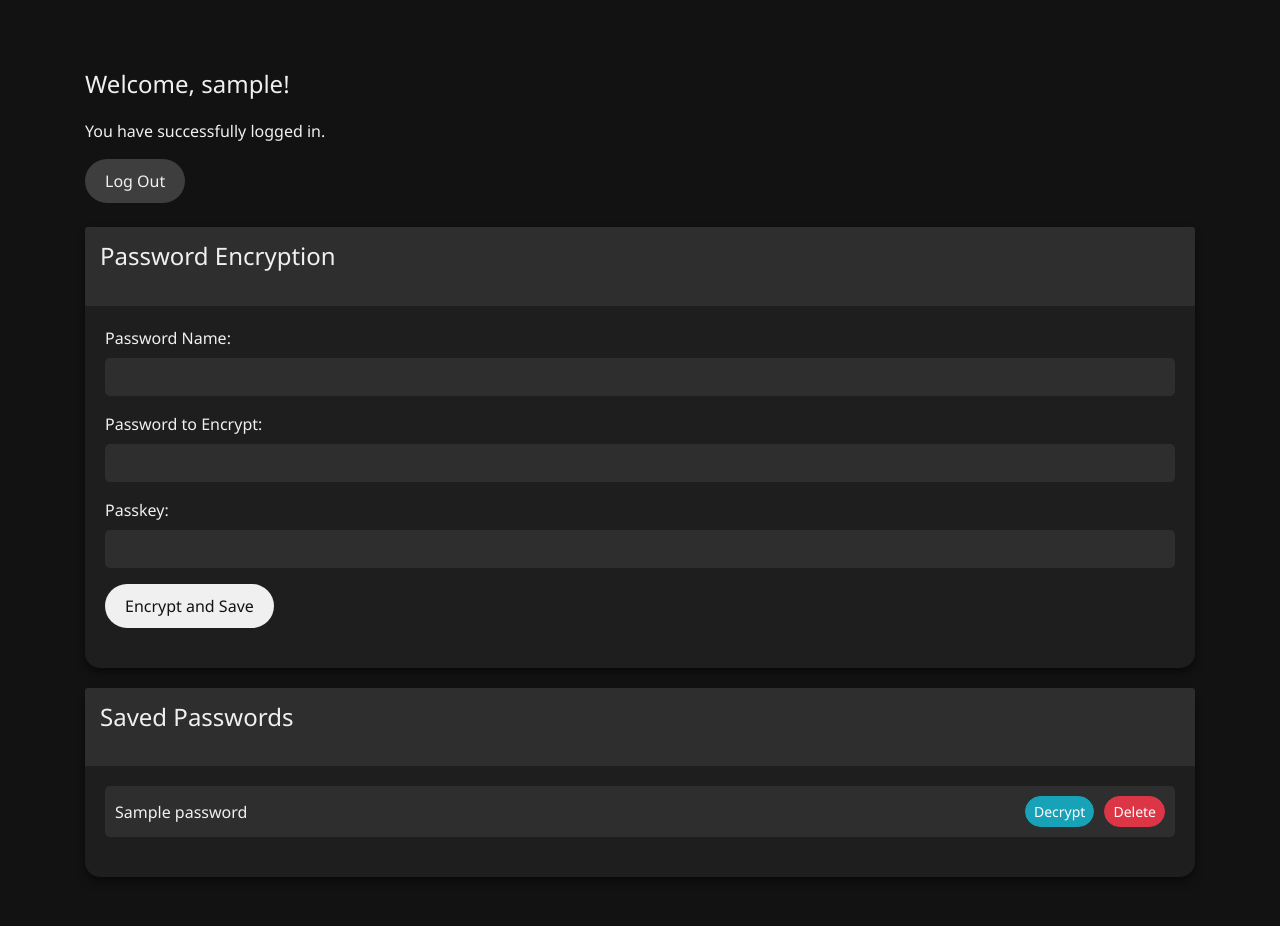
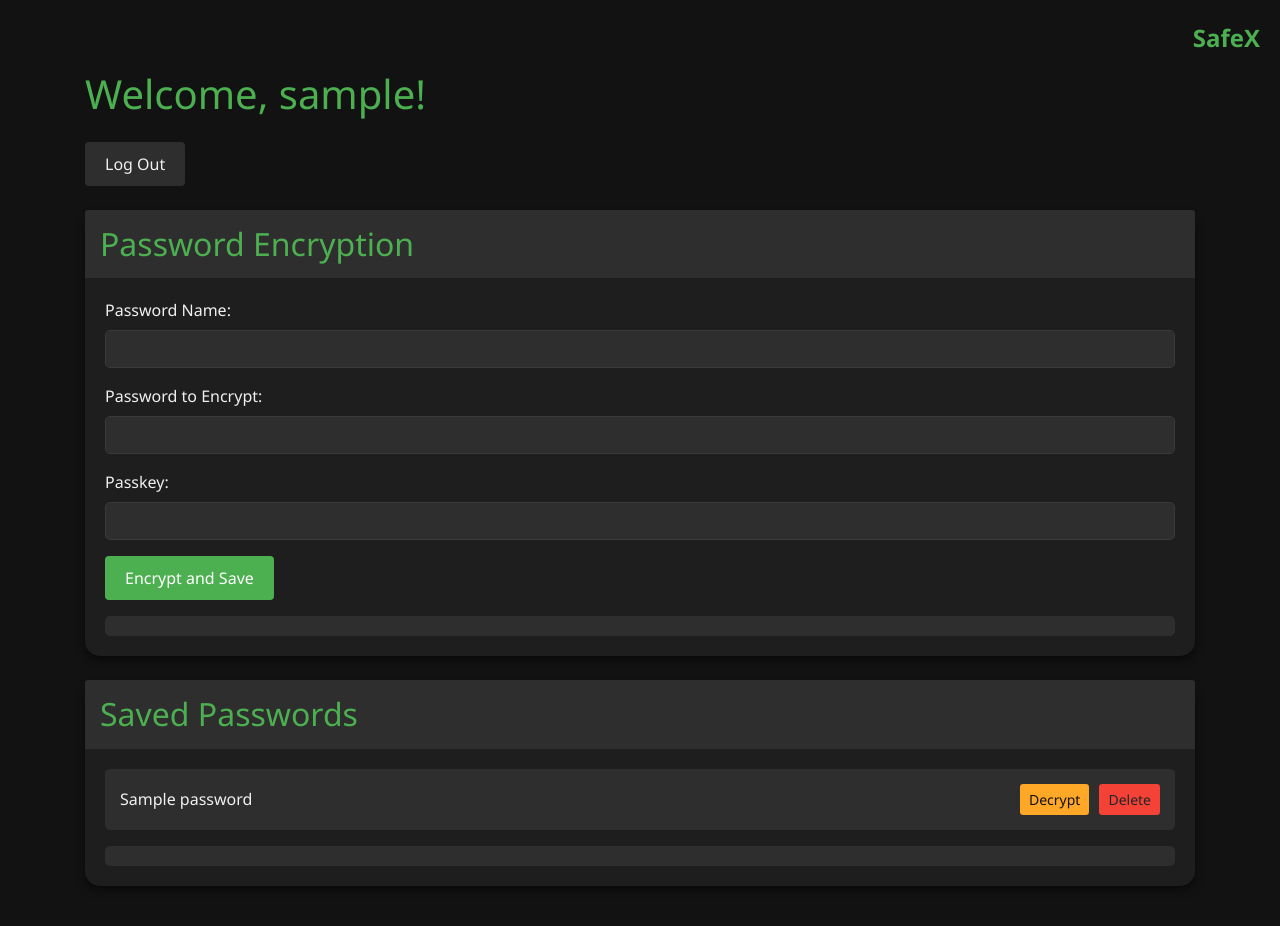
Before and after one commit to psuyog910/SafeX, a Flask app: page /dashboard in a window 1280 px wide. Before the commit the page ends 837 px from the top, so only its background shows below. Run offline with Flask 3, Linux system fonts and the light colour scheme; a user stored in the database is signed in; tables that the repository leaves empty hold one stand-in row (values such as "Sample post"); some libraries are stand-ins or nearby versions.

Commit message:
Update dashboard.html

```diff
--- a/templates/dashboard.html
+++ b/templates/dashboard.html
@@ -7,102 +7,165 @@
     <link href="https://stackpath.bootstrapcdn.com/bootstrap/4.5.2/css/bootstrap.min.css" rel="stylesheet">
     <link href="https://cdnjs.cloudflare.com/ajax/libs/font-awesome/5.15.3/css/all.min.css" rel="stylesheet">
     <style>
+        :root {
+            --primary-bg: #121212;
+            --secondary-bg: #1e1e1e;
+            --card-bg: #2e2e2e;
+            --text-color: #f0f0f0;
+            --accent-color: #4CAF50;
+            --highlight-color: #FFA726;
+            --danger-color: #F44336;
+        }
+
         body {
-            background-color: #121212;
-            color: #f0f0f0;
+            background-color: var(--primary-bg);
+            color: var(--text-color);
             font-family: 'Segoe UI', Tahoma, Geneva, Verdana, sans-serif;
             margin: 0;
             padding: 20px;
         }
+
         .container {
             margin-top: 50px;
         }
+
         .card {
-            background-color: #1e1e1e;
+            background-color: var(--secondary-bg);
             border: none;
             border-radius: 15px;
             box-shadow: 0 4px 8px rgba(0, 0, 0, 0.5);
             margin-bottom: 20px;
         }
-        .card-header, .card-body {
-            border-radius: 15px;
-        }
+
         .card-header {
-            background-color: #2e2e2e;
-            color: #f0f0f0;
+            background-color: var(--card-bg);
+            color: var(--text-color);
             border-bottom: none;
             padding: 15px;
+            font-size: 1.2em;
+            font-weight: bold;
         }
+
         .card-body {
             padding: 20px;
         }
+
         h1, h2 {
-            font-size: 24px;
-            color: #f0f0f0;
+            color: var(--accent-color);
             margin-bottom: 20px;
         }
-        button, .btn {
-            border-radius: 25px;
-            transition: background-color 0.3s ease, transform 0.3s ease, box-shadow 0.3s ease;
-        }
+
         .btn-primary {
-            background-color: #f0f0f0;
-            color: #121212;
+            background-color: var(--accent-color);
             border: none;
             padding: 10px 20px;
             font-size: 16px;
         }
+
         .btn-primary:hover {
-            background-color: #d0d0d0;
+            background-color: #45a049;
             transform: translateY(-2px);
             box-shadow: 0 6px 12px rgba(0, 0, 0, 0.3);
         }
+
         .btn-secondary {
-            background-color: #3e3e3e;
-            color: #f0f0f0;
+            background-color: var(--card-bg);
+            color: var(--text-color);
             border: none;
             padding: 10px 20px;
             font-size: 16px;
         }
+
         .btn-secondary:hover {
-            background-color: #5e5e5e;
+            background-color: #3e3e3e;
             transform: translateY(-2px);
             box-shadow: 0 6px 12px rgba(0, 0, 0, 0.3);
         }
+
         .form-control {
-            background-color: #2e2e2e;
-            color: #f0f0f0;
-            border: none;
+            background-color: var(--card-bg);
+            color: var(--text-color);
+            border: 1px solid #3a3a3a;
             border-radius: 5px;
             padding: 10px;
         }
-        .result {
-            margin-top: 20px;
-        }
+
         .password-item {
             display: flex;
             justify-content: space-between;
             align-items: center;
             margin-bottom: 10px;
-            background-color: #2e2e2e;
-            padding: 10px;
+            background-color: var(--card-bg);
+            padding: 15px;
             border-radius: 5px;
+            transition: background-color 0.3s ease;
         }
+
+        .password-item:hover {
+            background-color: #3a3a3a;
+        }
+
         .password-actions {
             display: flex;
             gap: 10px;
         }
+
+        .decrypt-btn {
+            background-color: var(--highlight-color);
+            color: var(--primary-bg);
+        }
+
+        .decrypt-btn:hover {
+            background-color: #FF9800;
+        }
+
+        .delete-btn {
+            background-color: var(--danger-color);
+        }
+
+        .delete-btn:hover {
+            background-color: #D32F2F;
+        }
+
+        .safex-name {
+            position: absolute;
+            top: 20px;
+            right: 20px;
+            font-size: 24px;
+            color: var(--accent-color);
+            font-weight: bold;
+        }
+
+        #encrypt-result, #decrypt-result {
+            margin-top: 20px;
+            padding: 10px;
+            border-radius: 5px;
+            background-color: var(--card-bg);
+        }
+
+        .modal-content {
+            background-color: var(--secondary-bg);
+            color: var(--text-color);
+        }
+
+        .modal-header {
+            border-bottom: 1px solid var(--card-bg);
+        }
+
+        .modal-footer {
+            border-top: 1px solid var(--card-bg);
+        }
     </style>
 </head>
 <body>
+    <div class="safex-name">SafeX</div>
     <div class="container">
-        <h1>Welcome, {{ name }}!</h1>
-        <p>You have successfully logged in.</p>
-        <a href="{{ url_for('logout') }}" class="btn btn-secondary">Log Out</a>
+        <h1 class="mb-4">Welcome, {{ name }}!</h1>
+        <a href="{{ url_for('logout') }}" class="btn btn-secondary mb-4">Log Out</a>
 
-        <div class="card mt-4">
+        <div class="card mb-4">
             <div class="card-header">
-                <h2>Password Encryption</h2>
+                <h2 class="mb-0">Password Encryption</h2>
             </div>
             <div class="card-body">
                 <form id="encrypt-form">
@@ -120,13 +183,13 @@
                     </div>
                     <button type="submit" class="btn btn-primary">Encrypt and Save</button>
                 </form>
-                <div id="encrypt-result" class="result"></div>
+                <div id="encrypt-result" class="mt-3"></div>
             </div>
         </div>
 
         <div class="card">
             <div class="card-header">
-                <h2>Saved Passwords</h2>
+                <h2 class="mb-0">Saved Passwords</h2>
             </div>
             <div class="card-body">
                 <div id="password-list">
@@ -134,23 +197,23 @@
                         <div class="password-item" data-id="{{ password.id }}">
                             <span>{{ password.name }}</span>
                             <div class="password-actions">
-                                <button class="btn btn-sm btn-info decrypt-btn" data-id="{{ password.id }}">Decrypt</button>
-                                <button class="btn btn-sm btn-danger delete-btn" data-id="{{ password.id }}">Delete</button>
+                                <button class="btn btn-sm decrypt-btn" data-id="{{ password.id }}">Decrypt</button>
+                                <button class="btn btn-sm delete-btn" data-id="{{ password.id }}">Delete</button>
                             </div>
                         </div>
                     {% endfor %}
                 </div>
-                <div id="decrypt-result" class="result"></div>
+                <div id="decrypt-result" class="mt-3"></div>
             </div>
         </div>
     </div>
 
     <div class="modal fade" id="decryptModal" tabindex="-1" role="dialog" aria-labelledby="decryptModalLabel" aria-hidden="true">
         <div class="modal-dialog" role="document">
-        <div class="modal-content" style="background-color: #1c1c1c; color: #f0f0f0;">
-            <div class="modal-header" style="border-bottom: 1px solid #3a3a3a;">
-                <h5 class="modal-title" id="decryptModalLabel" style="color: #f0f0f0;">Decrypt Password</h5>
-                <button type="button" class="close" data-dismiss="modal" aria-label="Close" style="color: #f0f0f0;">
+            <div class="modal-content">
+                <div class="modal-header">
+                    <h5 class="modal-title" id="decryptModalLabel">Decrypt Password</h5>
+                    <button type="button" class="close" data-dismiss="modal" aria-label="Close">
                         <span aria-hidden="true">&times;</span>
                     </button>
                 </div>
@@ -159,22 +222,22 @@
                         <input type="hidden" id="decrypt_password_id" name="password_id">
                         <div class="form-group">
                             <label for="decrypt_passkey">Passkey:</label>
-                        <input type="password" class="form-control" id="decrypt_passkey" name="passkey" required style="background-color: #2c2c2c; color: #f0f0f0; border: 1px solid #3a3a3a;">
+                            <input type="password" class="form-control" id="decrypt_passkey" name="passkey" required>
                         </div>
                     </form>
                 </div>
-            <div class="modal-footer" style="border-top: 1px solid #3a3a3a;">
-                <button type="button" class="btn btn-secondary" data-dismiss="modal" style="background-color: #444; border: none;">Close</button>
-                <button type="button" class="btn btn-primary" id="decrypt-submit" style="background-color: #565656; border: none;">Decrypt</button>
+                <div class="modal-footer">
+                    <button type="button" class="btn btn-secondary" data-dismiss="modal">Close</button>
+                    <button type="button" class="btn btn-primary" id="decrypt-submit">Decrypt</button>
                 </div>
             </div>
         </div>
     </div>
 
-
     <script src="https://code.jquery.com/jquery-3.6.0.min.js"></script>
     <script src="https://cdn.jsdelivr.net/npm/@popperjs/core@2.9.2/dist/umd/popper.min.js"></script>
     <script src="https://stackpath.bootstrapcdn.com/bootstrap/4.5.2/js/bootstrap.min.js"></script>
+
     <script>
         $(document).ready(function() {
             $('#encrypt-form').on('submit', function(e) {
```
Lines whose indentation alone changed are shown as unchanged.
